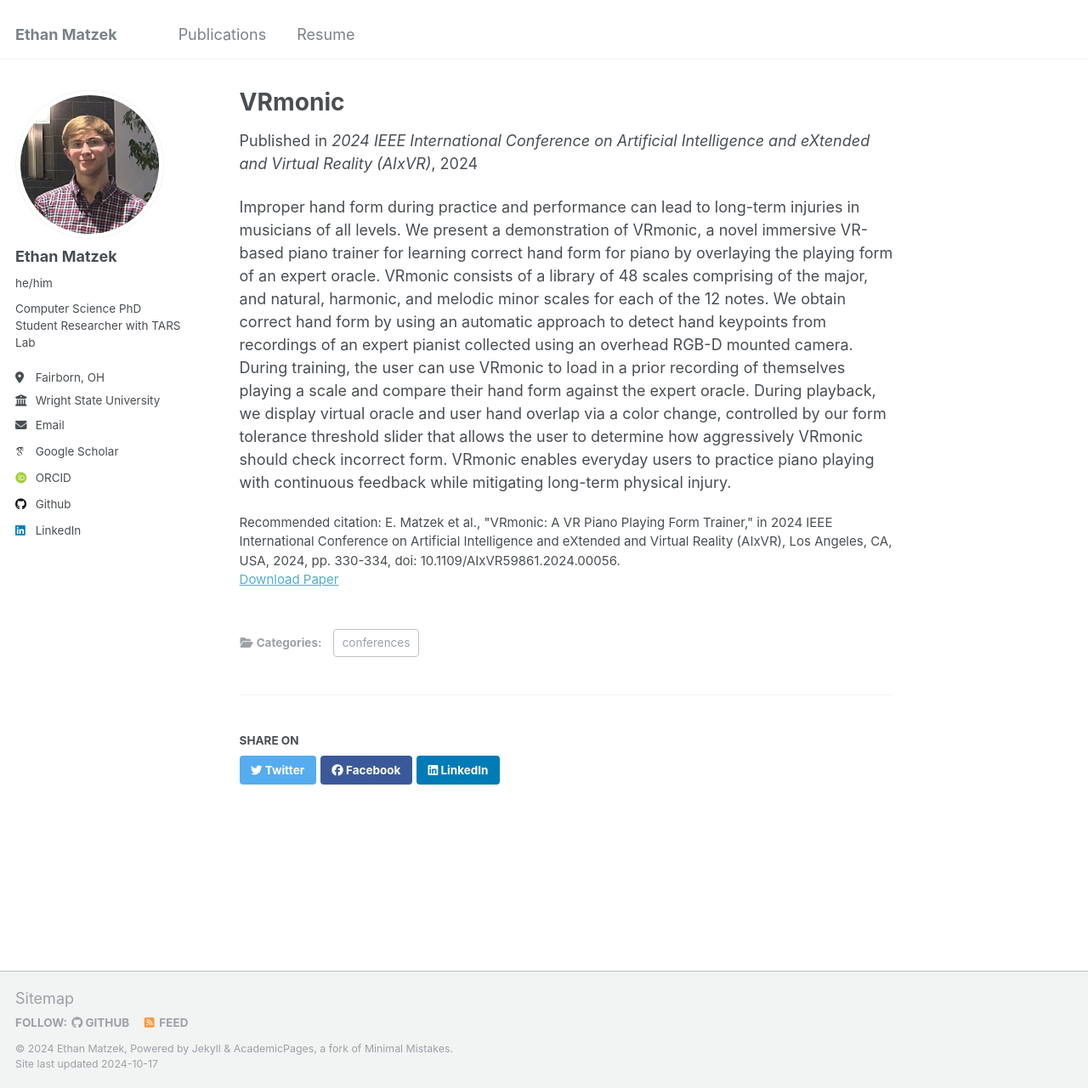
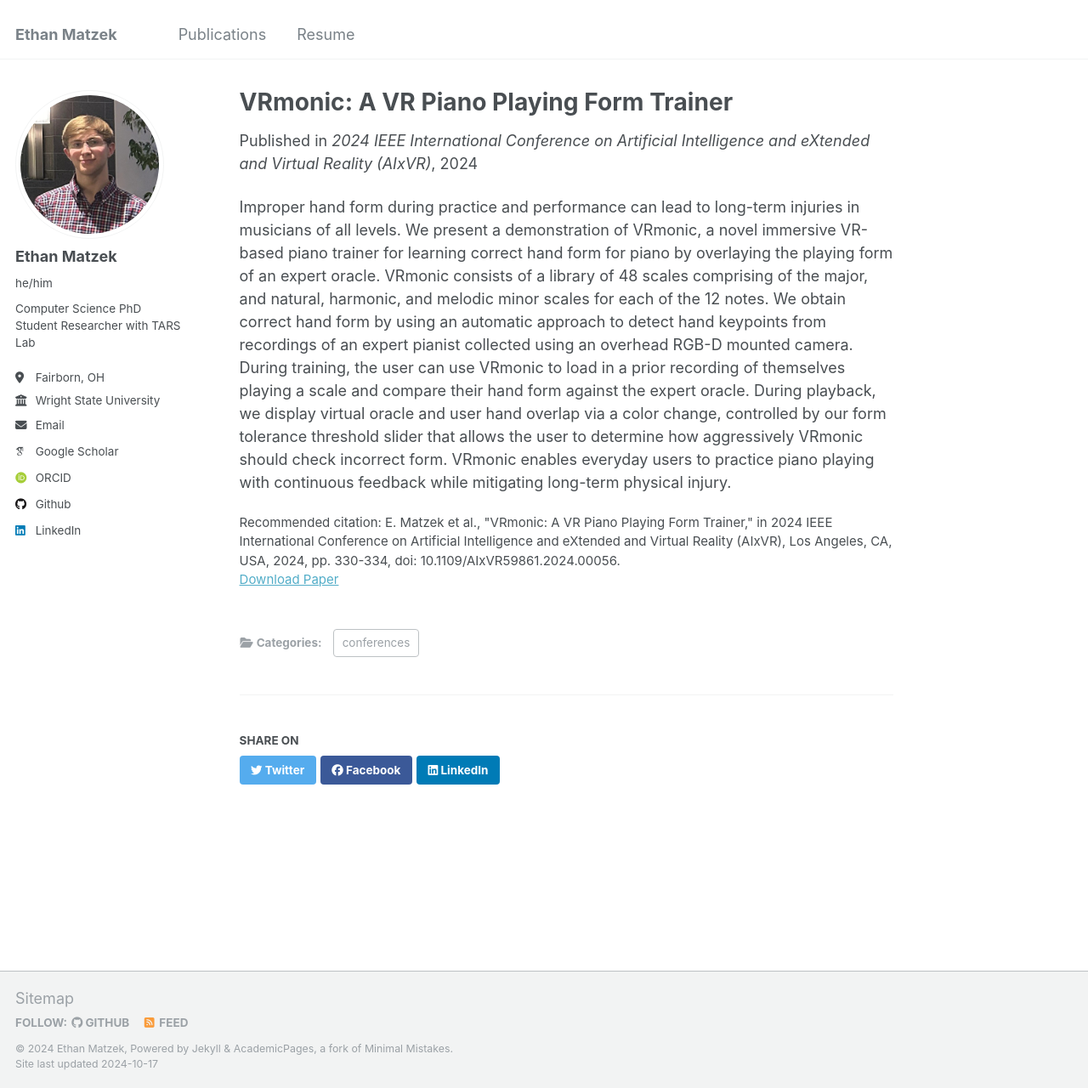
Before and after one commit to ecmatz/ecmatz.github.io, a Jekyll site: the page built from _publications/vrmonic.md, in a window 1280 px wide and 1280 px high. Shown: the whole window at 85% size. Built offline with Jekyll 4.4.1, drawn with Linux system fonts in a browser that asks for light colours; some web fonts are replaced.

Commit message:
Renaming Paper title

```diff
--- a/_publications/vrmonic.md
+++ b/_publications/vrmonic.md
@@ -1,5 +1,5 @@
 ---
-title: "VRmonic"
+title: "VRmonic: A VR Piano Playing Form Trainer"
 collection: publications
 category: conferences
 permalink: /publication/vrmonic
```
